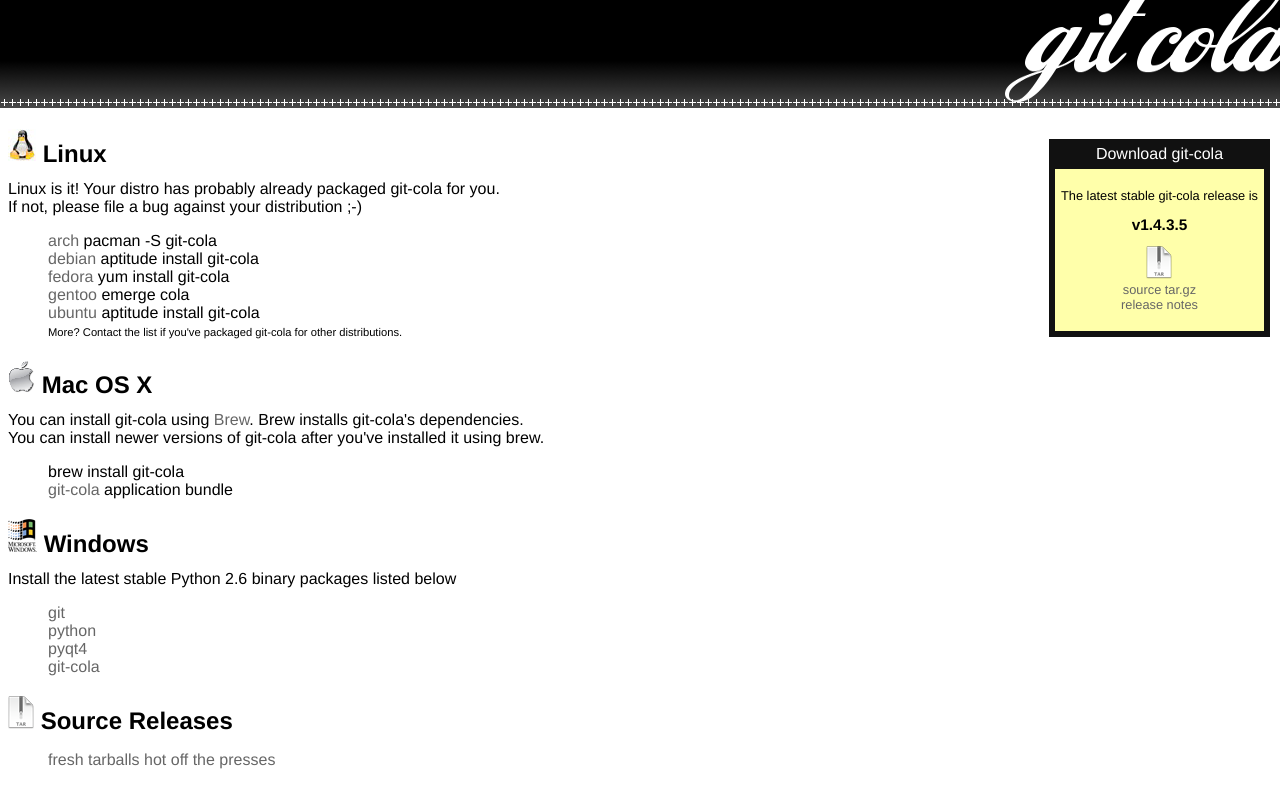
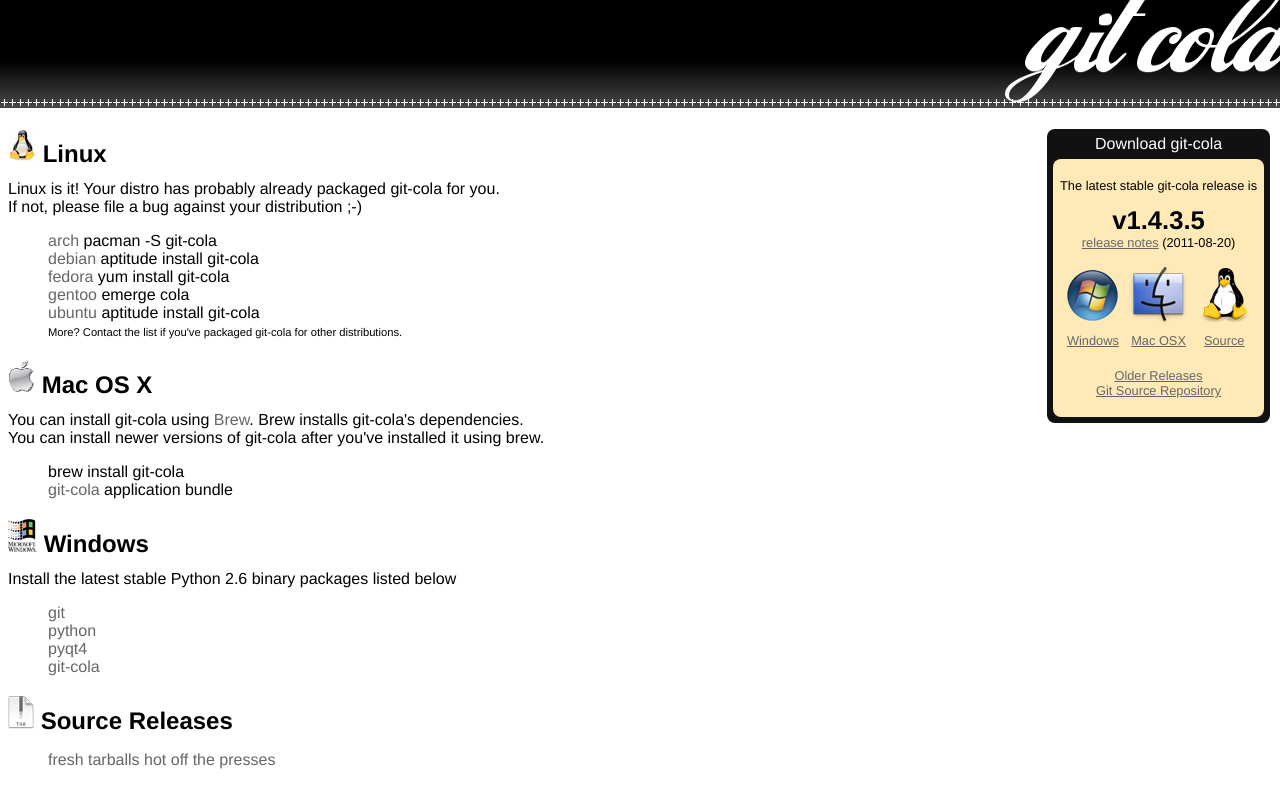
Before and after one commit to git-cola/git-cola.github.io, a Jekyll site: the page built from downloads.html, in a window 1280 px wide. Shown: the top 808 px of the page. Built offline with Jekyll 4.4.1, drawn with Linux system fonts in a browser that asks for light colours.

Commit message:
Make the downloads page beautiful
Signed-off-by: David Aguilar <davvid@gmail.com>

```diff
--- a/cola.css
+++ b/cola.css
@@ -35,6 +35,21 @@
 a:visited { color: #666; text-decoration: none; }
 a:hover { color: black; text-decoration: none; background-color: silver; }
 
+.downloads {
+	-moz-border-radius: 8px;
+	border-radius: 8px;
+	padding: 6px;
+	font-size: 0.8em;
+	margin: 6px;
+	color: #000;
+	background-color: #ffe9b7;
+}
+
+.downloads img { border: none; }
+.downloads a:link { text-decoration: underline; background-color: transparent; }
+.downloads a:visited { text-decoration: underline; background-color: transparent; }
+.downloads a:hover { text-decoration: underline; background-color: transparent; }
+
 .extlinks a:link { color: #ccc; text-decoration: none; }
 .extlinks a:visited { color: #ccc; text-decoration: none; }
 .extlinks a:hover { color: black; text-decoration: none; }
--- a/downloads.html
+++ b/downloads.html
@@ -1,9 +1,10 @@
 ---
 title: "git-cola: Downloads"
 layout: logo-top-page
-version: "1.4.3.5"
 github: "https://github.com/git-cola/git-cola"
 downloads: "https://github.com/downloads/git-cola/git-cola"
+version: "1.4.3.5"
+release_date: "2011-08-20"
 ---
 <style type="text/css">
 img.title { border: 0; }
@@ -23,28 +25,54 @@
 	">
 Download git-cola
 
-<div style="
-	-moz-border-radius: 6px;
-	padding: 6px;
-	font-size: 0.8em;
-	margin: 6px;
-	color: #000;
-	background-color: #ffa;
-	">
+<div class="downloads">
 
 <p>The latest stable git-cola release is</p>
-<p><span style="font-size: 1.2em;"><strong>v{{ page.version }}</strong></span></p>
-	<p>
-	<!-- TODO transfer ownership to git-cola user -->
-	<a href="{{ page.github }}/tarball/v{{ page.version }}">
-		<img src="images/logo-tar.png" alt="tarball logo"
-		style="border-width: 0px;" />
-		<br />
-		source tar.gz
-	</a>
+<p>
+<span style="font-size: 2em;"><strong>v{{ page.version }}</strong></span>
 	<br />
 	<a href="share/doc/git-cola/html/relnotes.html">release notes</a>
-	</p>
+	({{ page.release_date }})
+</p>
+<p>
+	<table width="100%">
+	<tbody>
+	<tr>
+	<td width="33%">
+		<a href="{{ page.downloads }}/git-cola-{{ page.version }}.exe"
+		><img src="images/windows_big.png" alt="tarball logo"/></a>
+	</td>
+	<td width="33%">
+		<a href="{{ page.downloads }}/git-cola-{{ page.version }}.app.tar.gz"
+		><img src="images/osx_big.png" alt="tarball logo"/></a>
+	</td>
+	<td width="33%">
+		<a href="{{ page.github }}/tarball/v{{ page.version }}"
+			><img src="images/tux_big.png" alt="tarball logo"/></a>
+	</td>
+
+	</tr>
+	<td width="33%">
+		<a href="{{ page.downloads }}/git-cola-{{ page.version }}.exe"
+			>Windows</a>
+	</td>
+	<td width="33%">
+		<a href="{{ page.downloads }}/git-cola-{{ page.version }}.app.tar.gz"
+			>Mac OSX</a>
+	</td>
+	<td width="33%">
+		<a href="{{ page.github }}/tarball/v{{ page.version }}"
+			>Source</a>
+	</td>
+	<tr>
+	</tr>
+	</tbody>
+	</table>
+	<br />
+	<a href="{{ page.github }}/downloads">Older Releases</a>
+	<br />
+	<a href="{{ page.github }}">Git Source Repository</a>
+</p>
 </div>
 </div>
 
```
Also changed, not shown: other parts of downloads.html (+3 -2 lines).
